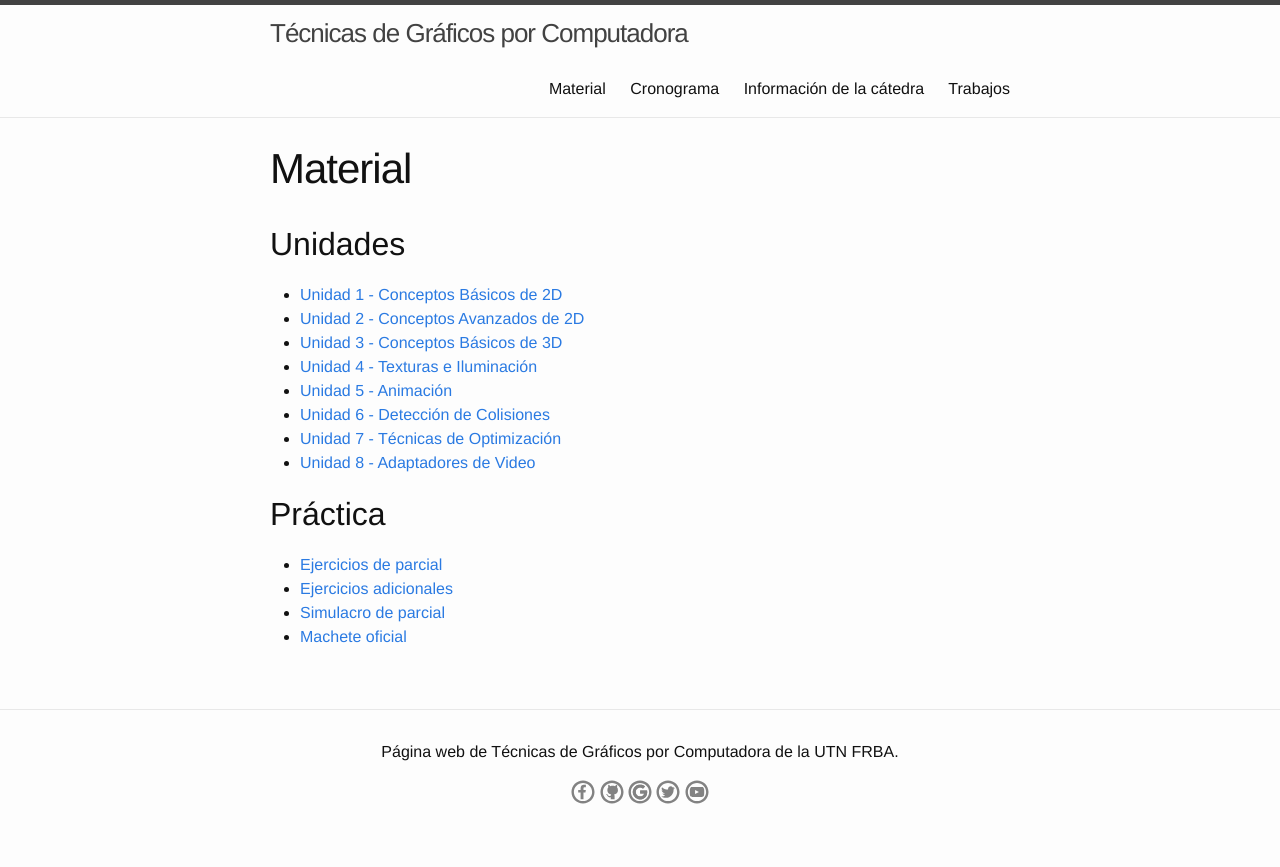
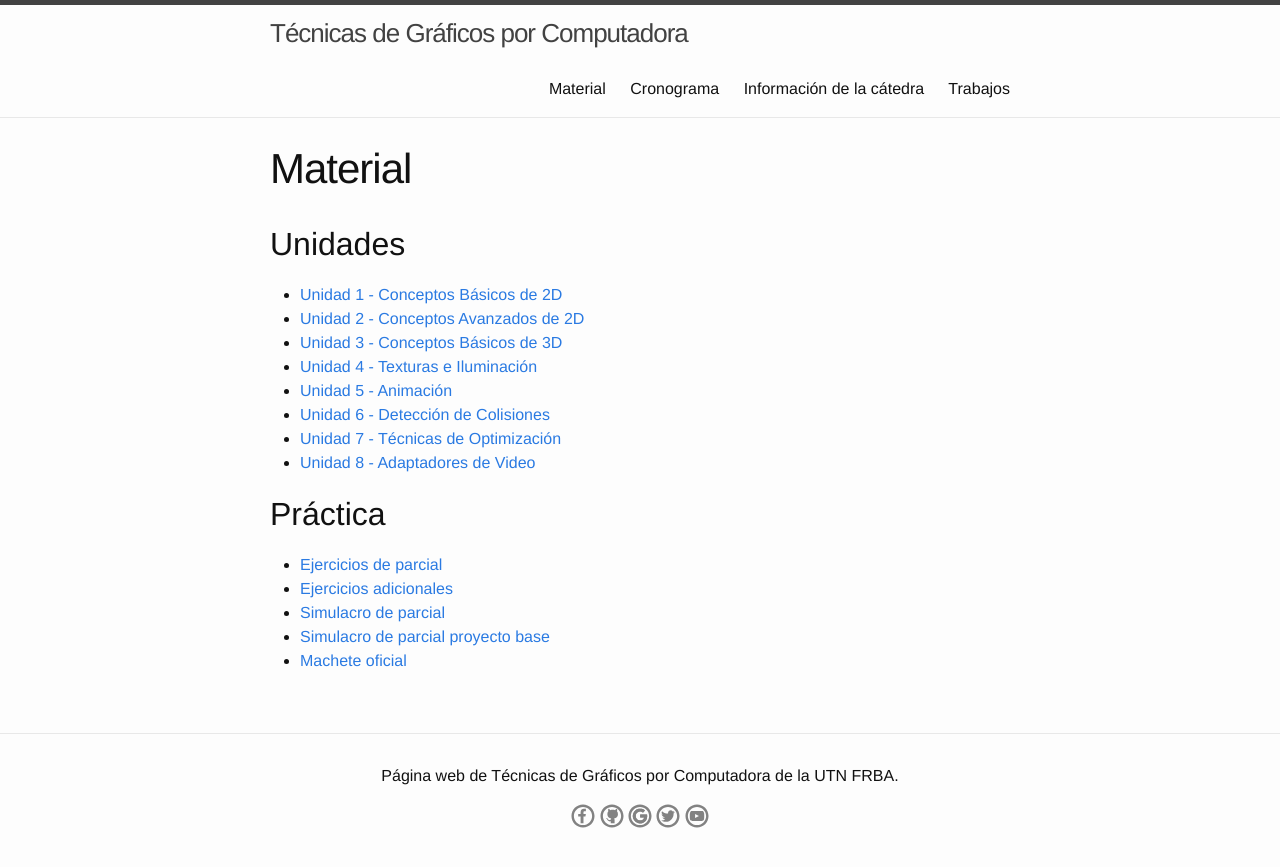
Before and after one commit to tgc-utn/tgc-utn.github.io, a Jekyll site: the page built from material/index.md, in a window 1280 px wide. Shown: the top 867 px of the page. Built offline with Jekyll 4.4.1, drawn with Linux system fonts in a browser that asks for light colours.

Commit message:
update zip de simulacro

```diff
--- a/material/index.md
+++ b/material/index.md
@@ -21,4 +21,5 @@ permalink: /material/
 * [Ejercicios de parcial](https://drive.google.com/file/d/0BxUJZewaWJ7mWUZraFJXVmJqNUk/view?usp=sharing)
 * [Ejercicios adicionales](https://drive.google.com/file/d/0BxUJZewaWJ7mYk1aQ2Y2Y08wSUE/view?usp=sharing)
 * [Simulacro de parcial](https://docs.google.com/document/d/1PX6XNck8QEb55uNiHRdIYd3VvfMiQY-23-w7jQ5bPB4/view?usp=sharing)
+* [Simulacro de parcial proyecto base](https://drive.google.com/open?id=1g51uu7GWehsTEDuM2bgZcbYPq8Of8pN_)
 * [Machete oficial](https://drive.google.com/file/d/0By69NsmYJT9gOHRBZk9LWF9rVGhNbzQ5Z09ESUtqMU5JSjBv/view?usp=sharing)
```
